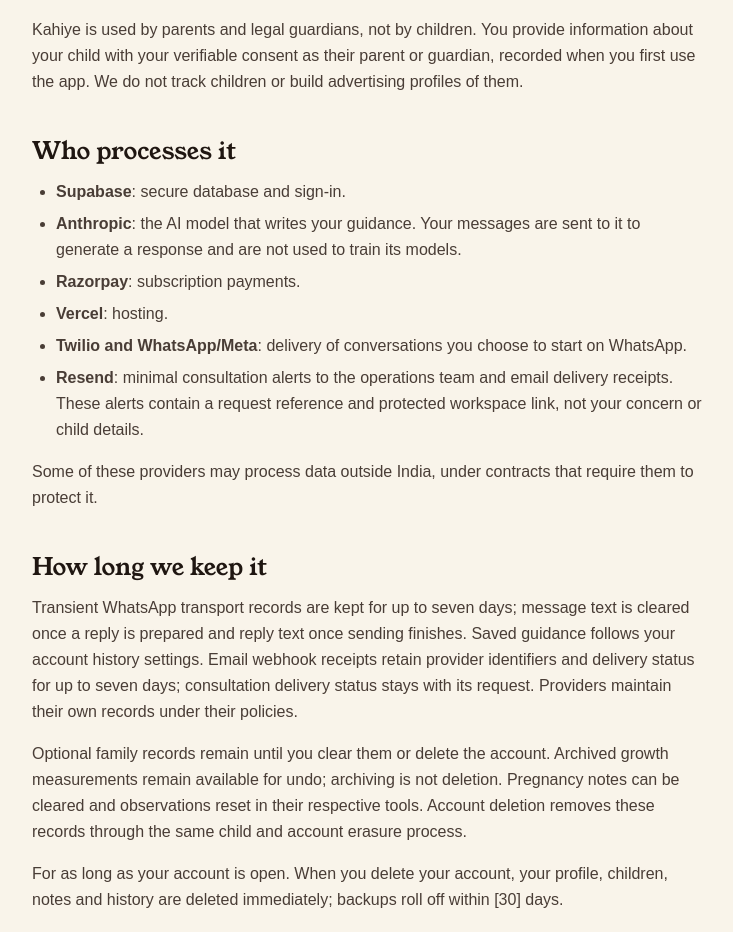
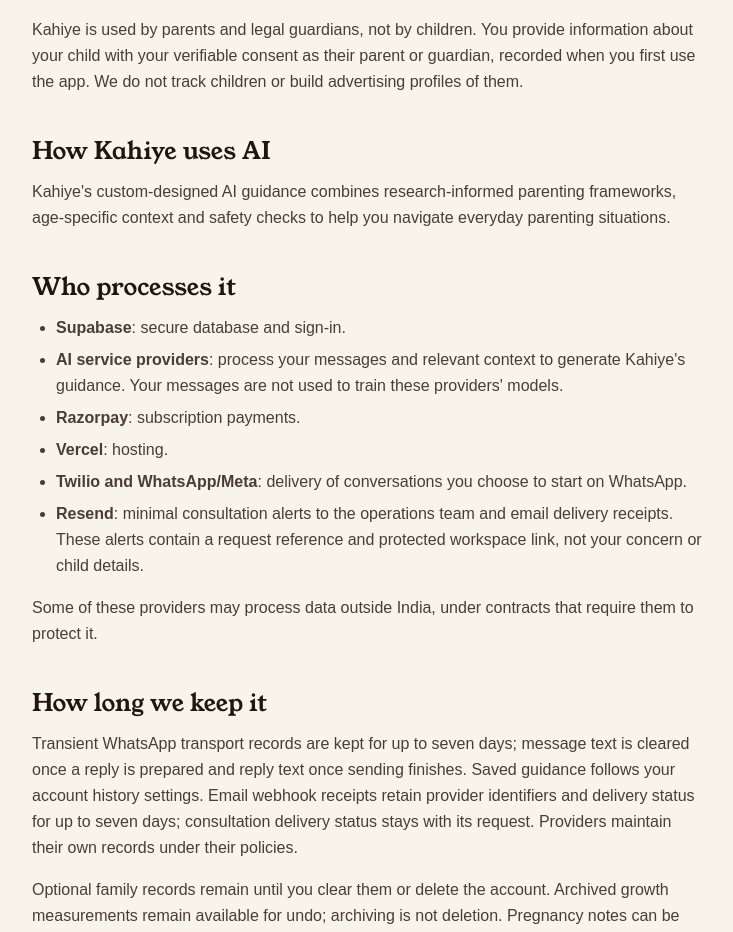
Before and after one commit to niddhishp/budding, a Next.js app: page /privacy in a window 1280 px wide. Shown: the part 1003-1935 px from the top of the page, without its empty margins (272-1005 px from the left). Built offline with nearby package versions, Linux system fonts and the light colour scheme; no server answers; a web font is replaced by a local one.

Commit message:
Use Kahiye-focused AI wording in parent-facing privacy policy

```diff
--- a/src/app/(legal)/privacy/page.tsx
+++ b/src/app/(legal)/privacy/page.tsx
@@ -39,10 +39,16 @@
         children or build advertising profiles of them.
       </p>
 
+      <h2>How Kahiye uses AI</h2>
+      <p>
+        Kahiye&apos;s custom-designed AI guidance combines research-informed parenting frameworks, age-specific
+        context and safety checks to help you navigate everyday parenting situations.
+      </p>
+
       <h2>Who processes it</h2>
       <ul>
         <li><strong>Supabase</strong>: secure database and sign-in.</li>
-        <li><strong>Anthropic</strong>: the AI model that writes your guidance. Your messages are sent to it to generate a response and are not used to train its models.</li>
+        <li><strong>AI service providers</strong>: process your messages and relevant context to generate Kahiye&apos;s guidance. Your messages are not used to train these providers&apos; models.</li>
         <li><strong>Razorpay</strong>: subscription payments.</li>
         <li><strong>Vercel</strong>: hosting.</li>
         <li><strong>Twilio and WhatsApp/Meta</strong>: delivery of conversations you choose to start on WhatsApp.</li>
```
